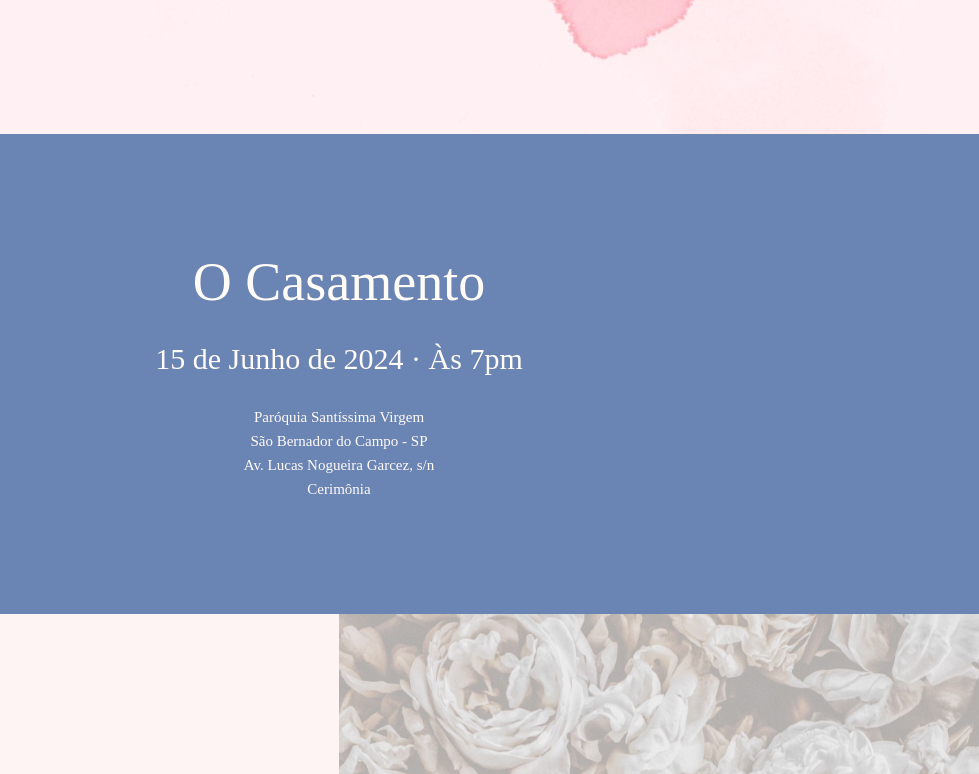
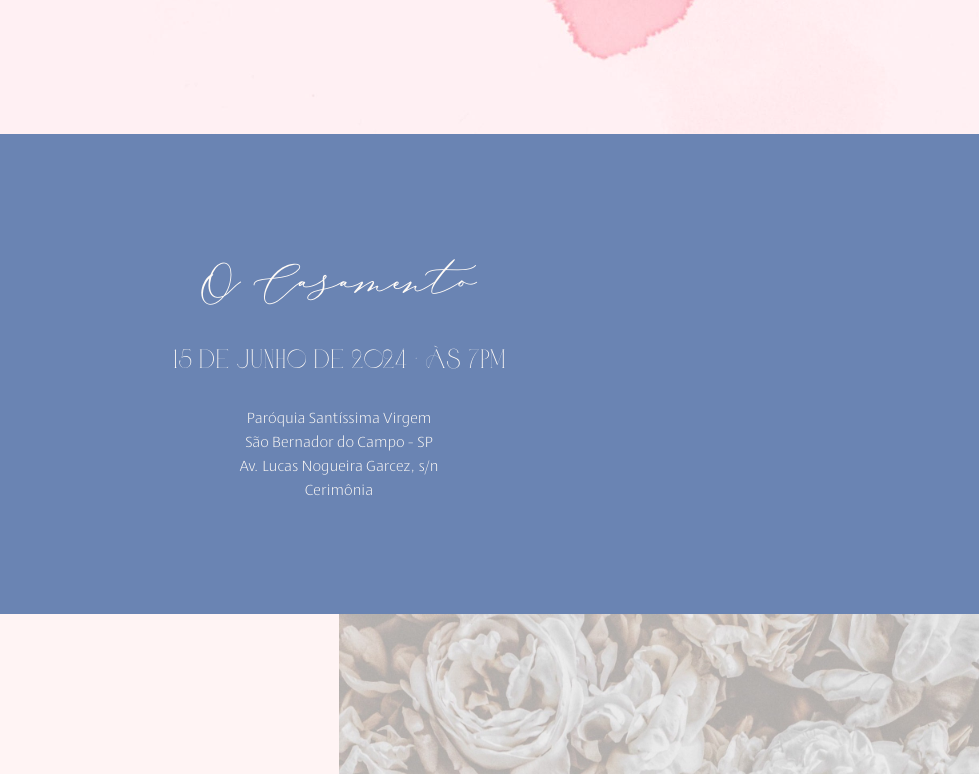
Before and after one commit to Cristianobam/cel, a plain HTML site: page index.html in a window 1280 px wide. Shown: the part 666-1440 px from the top of the page, without its empty margins (301-1280 px from the left). Drawn offline with nearby package versions, Linux system fonts and the light colour scheme; the site is published under a folder, as on GitHub Pages, so addresses that start at the root find nothing.

Commit message:
fixing fonts path

```diff
--- a/styles/styles.css
+++ b/styles/styles.css
@@ -16,40 +16,40 @@
 
     @font-face{
       font-family:"Biancha";
-      src:url("/fonts/Biancha.otf") format("opentype"),url("/fonts/Biancha.otf") format("opentype");
+      src:url("../fonts/Biancha.otf") format("opentype"),url("../fonts/Biancha.otf") format("opentype");
     }
     @font-face{
       font-family:"Taviraj";
-      src:url("/fonts/Taviraj.ttf") format("truetype"),url("/fonts/Taviraj.ttf") format("truetype");
+      src:url("../fonts/Taviraj.ttf") format("truetype"),url("../fonts/Taviraj.ttf") format("truetype");
     }
 
     @font-face{
       font-family:"Amoret Script Alt W05 Regular";
-      src:url("/fonts/3aa6b234-5413-4d94-a9e1-6ffbafb8f1c7.woff2") format("woff2"),url("/fonts/59016031-4f64-48f4-a38e-671b9e5f4117.woff") format("woff");
+      src:url("../fonts/3aa6b234-5413-4d94-a9e1-6ffbafb8f1c7.woff2") format("woff2"),url("../fonts/59016031-4f64-48f4-a38e-671b9e5f4117.woff") format("woff");
   }
   @font-face{
 		font-family:"Abramo Serif W05 Regular";
-		src:url("/fonts/6ff1d662-4a7b-44a3-bad0-4f72bb2864e4.woff2") format("woff2"),url("/fonts/dfadf5b5-a033-41c6-a86c-66a0915a64dd.woff") format("woff");
+		src:url("../fonts/6ff1d662-4a7b-44a3-bad0-4f72bb2864e4.woff2") format("woff2"),url("../fonts/dfadf5b5-a033-41c6-a86c-66a0915a64dd.woff") format("woff");
 	}
   @font-face{
 		font-family:"Simple Serenity Serif W05 Rg";
-		src:url("/fonts/09f094b2-2c6f-4e65-95f7-17762c203840.woff2") format("woff2"),url("/fonts/4aa3e1d6-a681-4d50-9cd4-356593b88382.woff") format("woff");
+		src:url("../fonts/09f094b2-2c6f-4e65-95f7-17762c203840.woff2") format("woff2"),url("../fonts/4aa3e1d6-a681-4d50-9cd4-356593b88382.woff") format("woff");
 	}
   @font-face{
     font-family:"Bird and Thorn W05 Regular";
-    src:url("/fonts/11c6aeb4-7b81-495c-993c-3a5a5eae62ba.woff2") format("woff2"),url("/fonts/ad7230bf-12b5-4f04-865c-128399e9d26c.woff") format("woff");
+    src:url("../fonts/11c6aeb4-7b81-495c-993c-3a5a5eae62ba.woff2") format("woff2"),url("../fonts/ad7230bf-12b5-4f04-865c-128399e9d26c.woff") format("woff");
   }
   @font-face{
 		font-family:"Abramo Script W05 Regular";
-		src:url("/fonts/85ac0d23-7a3d-4612-8776-e42d5d19ab9d.woff2") format("woff2"),url("/fonts/2d40b1ce-a66f-42af-9370-985669f861bc.woff") format("woff");
+		src:url("../fonts/85ac0d23-7a3d-4612-8776-e42d5d19ab9d.woff2") format("woff2"),url("../fonts/2d40b1ce-a66f-42af-9370-985669f861bc.woff") format("woff");
 	}
   @font-face{
     font-family:"Ador W01 Light";
-    src:url("/fonts/99e52a91-cd92-4f83-b85a-83b01323d552.woff2") format("woff2"),url("/fonts/1499358e-b909-45ec-be61-3b50c2a22a34.woff") format("woff");
+    src:url("../fonts/99e52a91-cd92-4f83-b85a-83b01323d552.woff2") format("woff2"),url("../fonts/1499358e-b909-45ec-be61-3b50c2a22a34.woff") format("woff");
   }
   @font-face{
 		font-family:"Simple Serenity Script W05 Rg";
-		src:url("/fonts/58173024-fa99-4596-b615-fbff18ed4b85.woff2") format("woff2"),url("/fonts/36183182-221f-46ed-8be8-4c7255e1653e.woff") format("woff");
+		src:url("../fonts/58173024-fa99-4596-b615-fbff18ed4b85.woff2") format("woff2"),url("../fonts/36183182-221f-46ed-8be8-4c7255e1653e.woff") format("woff");
 	}
 
 /* CSS Document */
```
